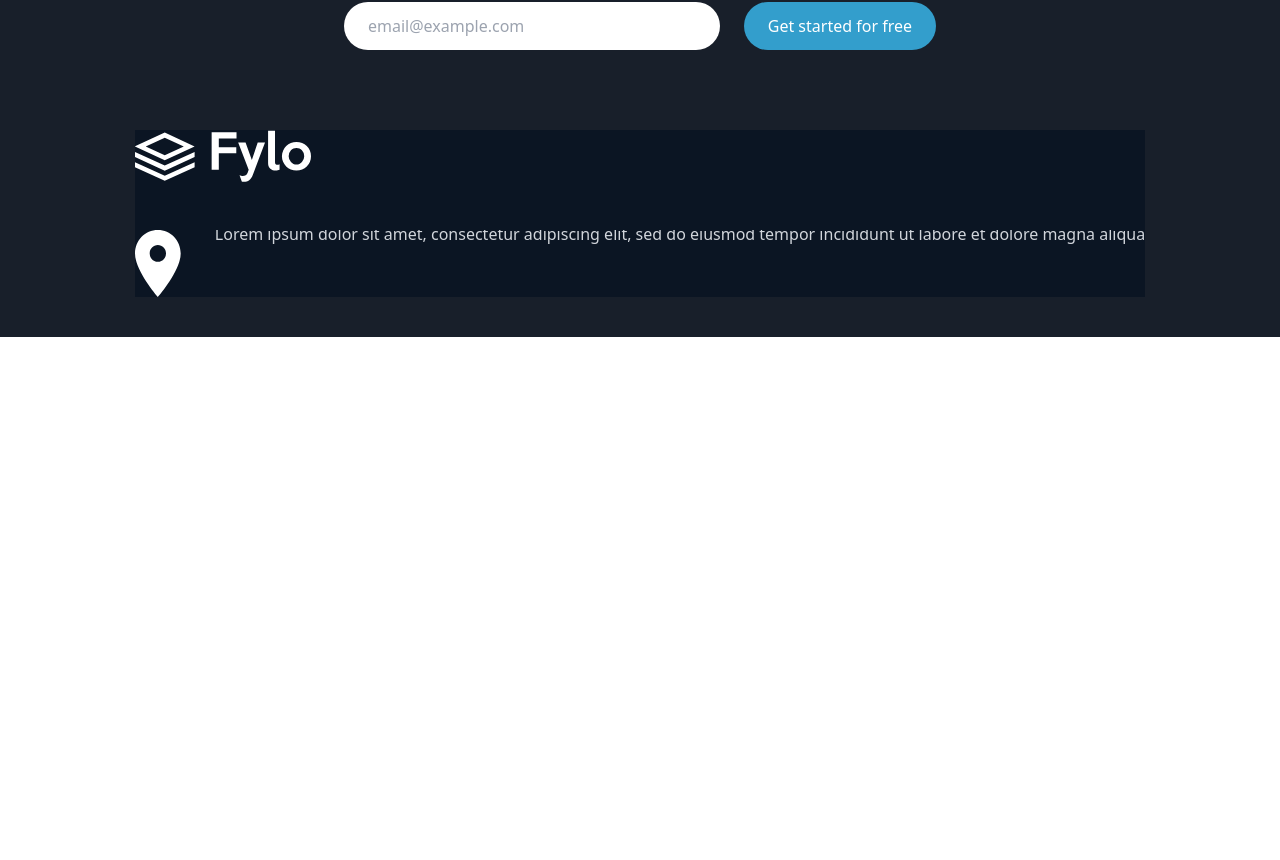
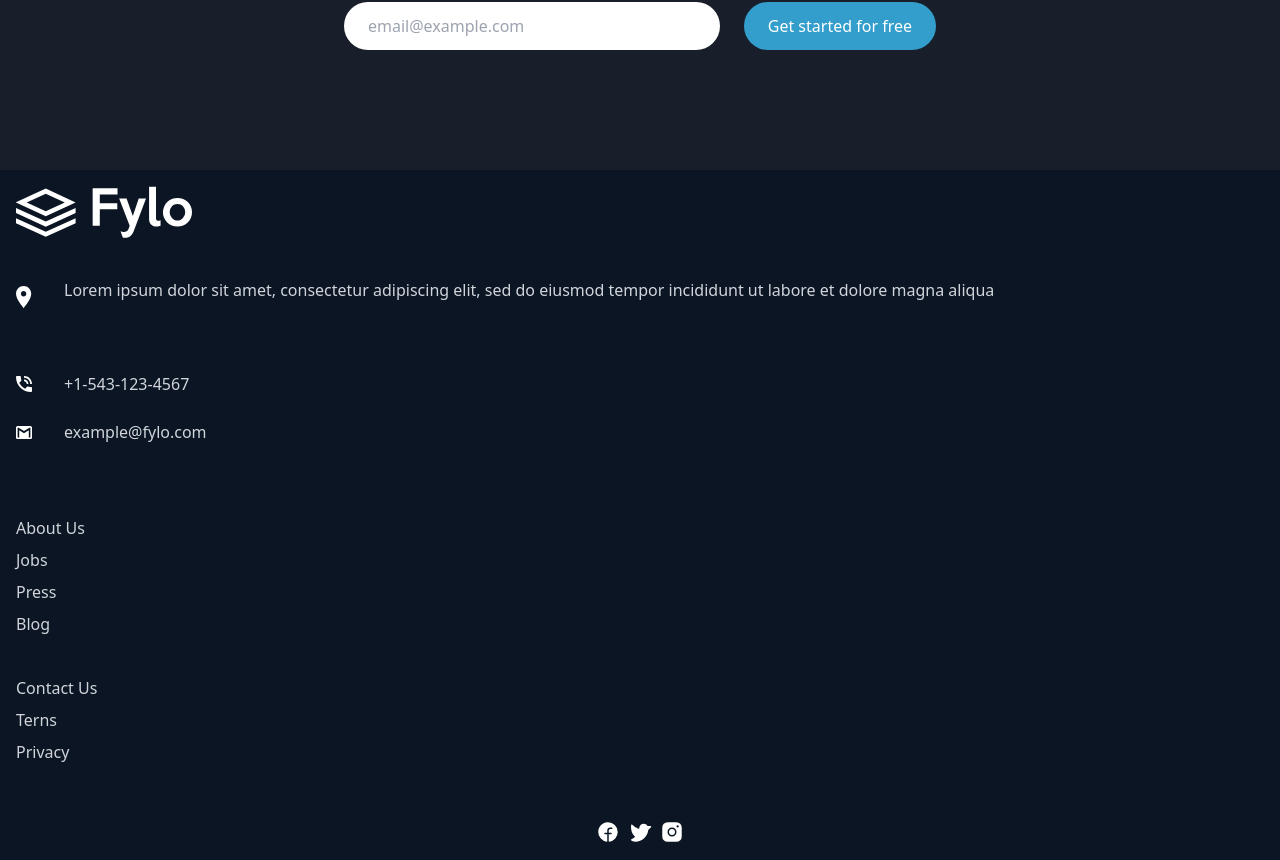
Before and after one commit to AtanasovCode/fylo-dark, a React (Vite) app: page / in a window 1280 px wide. Shown: the part 2535-3395 px from the top of the page. Before the commit the page ends 2872 px from the top, so only its background shows below. Built offline with nearby package versions, Linux system fonts and the light colour scheme.

Commit message:
installed phosphor icons

```diff
--- a/package.json
+++ b/package.json
@@ -10,6 +10,7 @@
     "preview": "vite preview"
   },
   "dependencies": {
+    "@phosphor-icons/react": "^2.1.7",
     "react": "^18.3.1",
     "react-dom": "^18.3.1"
   },
--- a/src/App.jsx
+++ b/src/App.jsx
@@ -10,13 +10,15 @@ import Footer from "./components/Footer";
 
 const App = () => {
   return (
-    <div className="w-full min-h-[100vh] bg-dark-blue-main font-open p-6 flex flex-col items-center justify-center sm:p-8 md:p-10 lg:px-12 lg:py-10">
+    <div className="w-full min-h-[100vh] bg-dark-blue-main font-open flex flex-col items-center justify-center">
+      <div className="p-6 flex flex-col items-center justify-center sm:p-8 md:p-10 lg:px-12 lg:py-10">
         <Navigation />
         <Hero />
         <FeaturesGrid />
         <Info />
         <QuotesSection />
         <MailPrompt />
+      </div>
       <Footer />
     </div>
   );
--- a/src/components/Footer.jsx
+++ b/src/components/Footer.jsx
@@ -1,10 +1,17 @@
 import logo from '../assets/images/logo.svg';
 import locationIcon from '../assets/images/icon-location.svg';
+import phoneIcon from '../assets/images/icon-phone.svg';
+import mailIcon from '../assets/images/icon-email.svg';
+
+//importing reusable components
+import FooterContact from './FooterContact';
+import FooterLink from './FooterLink';
+import FooterSocials from './FooterSocials';
 
 const Footer = () => {
     return (
-        <div className="flex flex-col items-start justify-center bg-dark-blue-footer text-white">
-            <div className="flex flex-col items-start justify-center">
+        <div className="w-full p-4 flex flex-col items-center justify-center bg-dark-blue-footer text-white">
+            <div className="w-full flex flex-col items-start justify-center">
                 <div className="flex items-center justify-center w-22 mb-12">
                     <img
                         src={logo}
@@ -12,12 +19,12 @@ const Footer = () => {
                         className="w-full"
                     />
                 </div>
-                <div className="flex items-start justify-center overflow-hidden">
+                <div className="flex items-start justify-center">
                     <div className="flex items-center justify-center mr-8">
                         <img
                             src={locationIcon}
                             alt="location icon"
-                            className="w-12"
+                            className="min-w-4 w-4"
                         />
                     </div>
                     <div className="text-gray-300 -mt-2">
@@ -26,6 +33,30 @@ const Footer = () => {
                     </div>
                 </div>
             </div>
+            <div className="w-full flex flex-col items-start justify-center mt-16">
+                <FooterContact
+                    icon={phoneIcon}
+                    text="+1-543-123-4567"
+                />
+                <FooterContact
+                    icon={mailIcon}
+                    text="example@fylo.com"
+                />
+            </div>
+            <div className="w-full flex flex-col items-start justify-center my-12 text-gray-300">
+                <div className="flex flex-col items-start justify-center mb-8">
+                    <FooterLink text="About Us" />
+                    <FooterLink text="Jobs" />
+                    <FooterLink text="Press" />
+                    <FooterLink text="Blog" />
+                </div>
+                <div className="flex flex-col items-start justify-center">
+                    <FooterLink text="Contact Us" />
+                    <FooterLink text="Terns" />
+                    <FooterLink text="Privacy" />
+                </div>
+            </div>
+            <FooterSocials />
         </div>
     );
 }
--- a/src/components/FooterContact.jsx
+++ b/src/components/FooterContact.jsx
@@ -5,11 +5,11 @@ const FooterContact = ({
     text,
 }) => {
     return (
-        <div className="flex items-center justify-center">
-            <div className="mr-2 flex items-center justify-center">
-                <img src={icon} alt="icon for contact" className="w-8" />
+        <div className="flex items-center justify-start mb-6">
+            <div className="mr-8 flex items-center justify-center">
+                <img src={icon} alt="icon for contact" className="min-w-4 w-4" />
             </div>
-            <div className="text-gray-300">
+            <div className="text-gray-300 flex items-center justify-center">
                 {text}
             </div>
         </div>
--- /dev/null
+++ b/src/components/FooterLink.jsx
@@ -0,0 +1,9 @@
+const FooterLink = ({text}) => {
+    return (
+        <div className="mb-2">
+            {text}
+        </div>
+    );
+}
+
+export default FooterLink;
--- /dev/null
+++ b/src/components/FooterSocials.jsx
@@ -0,0 +1,31 @@
+import { FacebookLogo, TwitterLogo, InstagramLogo } from "@phosphor-icons/react";
+
+const FooterSocials = () => {
+    return (
+        <div className="flex items-center justify-center">
+            <div>
+                <FacebookLogo
+                    size={24}
+                    weight="fill"
+                    color="#fff"
+                />
+            </div>
+            <div className="mx-2">
+                <TwitterLogo
+                    size={24}
+                    weight="fill"
+                    color="#FFF"
+                />
+            </div>
+            <div>
+                <InstagramLogo
+                    size={24}
+                    weight="fill"
+                    color="#FFF"
+                />
+            </div>
+        </div>
+    );
+}
+
+export default FooterSocials;
```
Also changed, not shown: 1 other file (tests, documents, lock files or other folders). Lines whose indentation alone changed are shown as unchanged.
